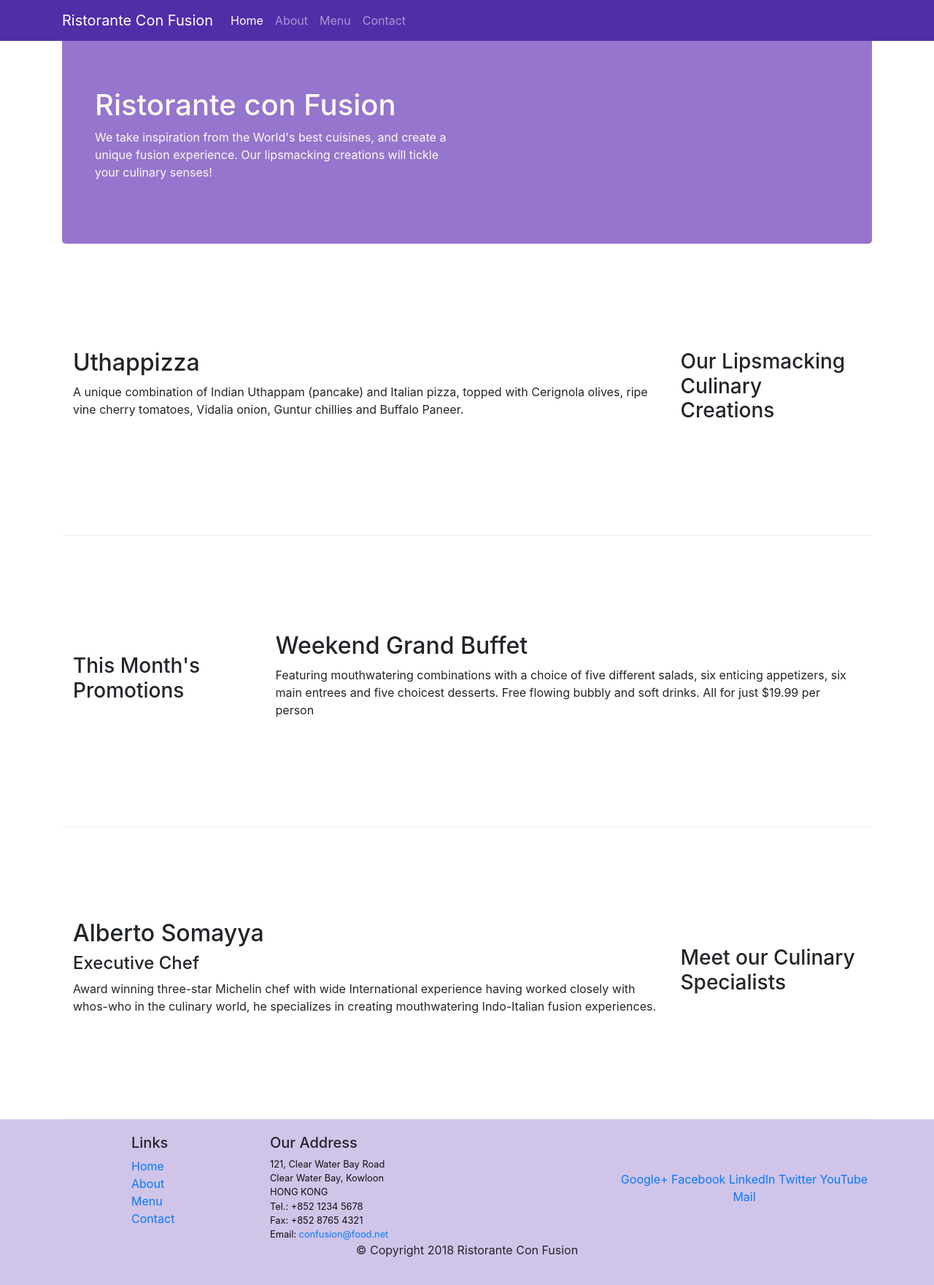
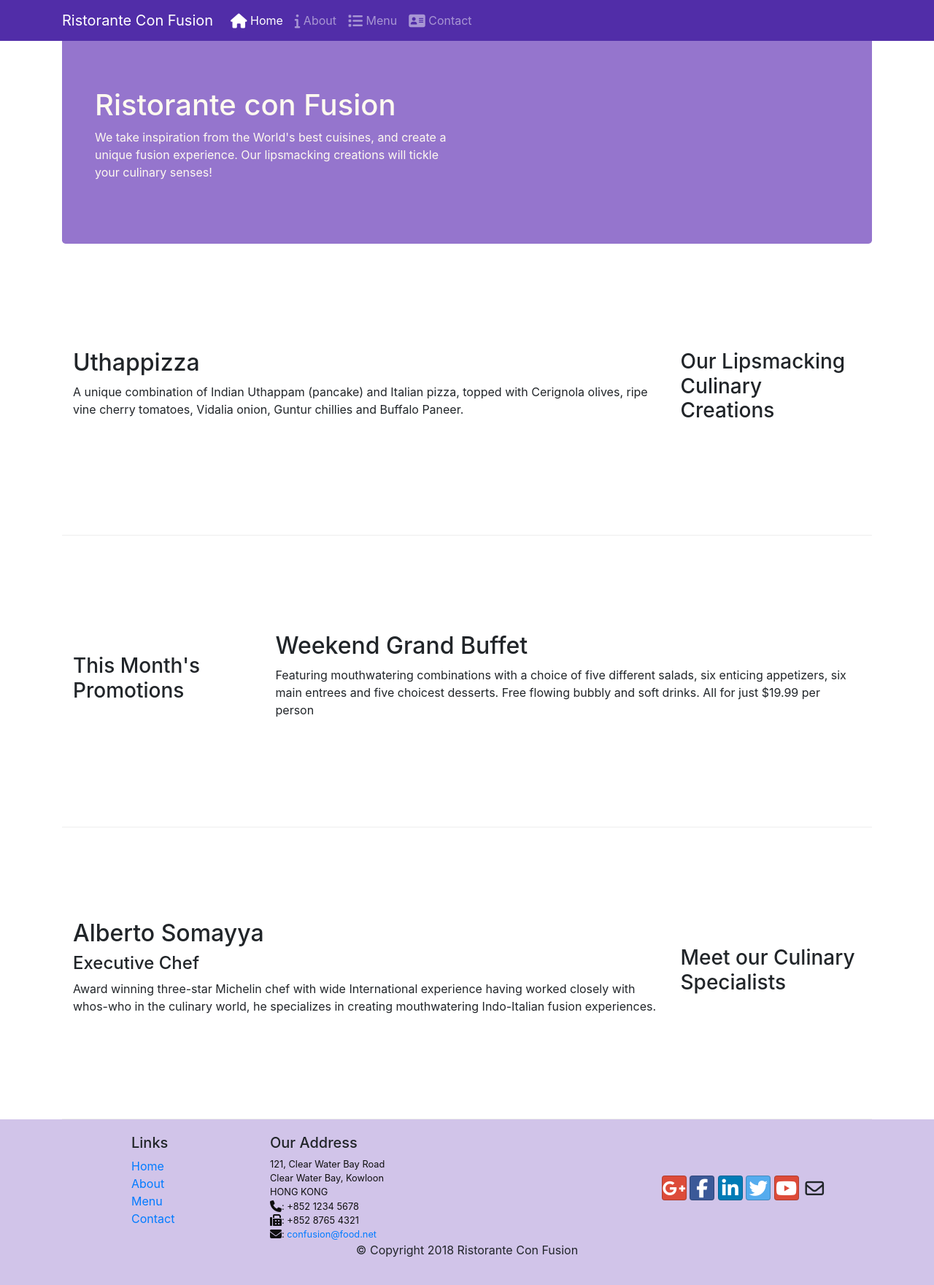
Before and after one commit to esneidermanzano/creactwork, a website: page index.html in a window 1280 px wide. Shown: the whole page at 73% size. Drawn offline with nearby package versions, Linux system fonts and the light colour scheme.

Commit message:
Icon Fonts

```diff
--- a/index.html
+++ b/index.html
@@ -6,7 +6,10 @@
 
     <!-- Bootstrap CSS -->
     <link rel="stylesheet" href="node_modules/bootstrap/dist/css/bootstrap.min.css">
+    <link rel="stylesheet" href="node_modules/font-awesome/css/font-awesome.min.css">
+    <link rel="stylesheet" href="node_modules/bootstrap-social/bootstrap-social.css">
     <link href="css/styles.css" rel="stylesheet"/>
+
 <head>
     <title>Ristorante Con Fusion</title>
 </head>
@@ -20,10 +23,10 @@
            <a class="navbar-brand" href="#">Ristorante Con Fusion</a>
            <div class="collapse navbar-collapse" id="Navbar">
                 <ul class="navbar-nav mr-auto">
-                    <li class="nav-item active"><a class="nav-link" href="#">Home</a></li>
-                    <li class="nav-item"><a class="nav-link" href="./aboutus.html">About</a></li>
-                    <li class="nav-item"><a class="nav-link" href="#">Menu</a></li>
-                    <li class="nav-item"><a class="nav-link" href="#">Contact</a></li>
+                    <li class="nav-item active"><a class="nav-link" href="#"><span class="fa fa-home fa-lg"></span> Home</a></li>
+                    <li class="nav-item"><a class="nav-link" href="./aboutus.html"><span class="fa fa-info fa-lg"></span> About</a></li>
+                    <li class="nav-item"><a class="nav-link" href="#"><span class="fa fa-list fa-lg"></span> Menu</a></li>
+                    <li class="nav-item"><a class="nav-link" href="#"><span class="fa fa-address-card fa-lg"></span> Contact</a></li>
                 </ul>
             </div>
         </div>
@@ -86,7 +89,7 @@
                     <h5>Links</h5>
                     <ul class="list-unstyled">
                         <li><a href="#">Home</a></li>
-                        <li><a href="#">About</a></li>
+                        <li><a href="./aboutus.html">About</a></li>
                         <li><a href="#">Menu</a></li>
                         <li><a href="#">Contact</a></li>
                     </ul>
@@ -97,19 +100,20 @@
 		              121, Clear Water Bay Road<br>
 		              Clear Water Bay, Kowloon<br>
 		              HONG KONG<br>
-		              Tel.: +852 1234 5678<br>
-		              Fax: +852 8765 4321<br>
-		              Email: <a href="mailto:confusion@food.net">confusion@food.net</a>
+		              <i class="fa fa-phone fa-lg"></i>: +852 1234 5678<br>
+                      <i class="fa fa-fax fa-lg"></i>: +852 8765 4321<br>
+                      <i class="fa fa-envelope fa-lg"></i>:
+                      <a href="mailto:confusion@food.net">confusion@food.net</a>
 		           </address>
                 </div>
                 <div class="col-12 col-sm-4 align-self-center">
                     <div class="text-center">
-                        <a href="http://google.com/+">Google+</a>
-                        <a href="http://www.facebook.com/profile.php?id=">Facebook</a>
-                        <a href="http://www.linkedin.com/in/">LinkedIn</a>
-                        <a href="http://twitter.com/">Twitter</a>
-                        <a href="http://youtube.com/">YouTube</a>
-                        <a href="mailto:">Mail</a>
+                        <a class="btn btn-social-icon btn-google" href="http://google.com/+"><i class="fa fa-google-plus"></i></a>
+                        <a class="btn btn-social-icon btn-facebook" href="http://www.facebook.com/profile.php?id="><i class="fa fa-facebook"></i></a>
+                        <a class="btn btn-social-icon btn-linkedin" href="http://www.linkedin.com/in/"><i class="fa fa-linkedin"></i></a>
+                        <a class="btn btn-social-icon btn-twitter" href="http://twitter.com/"><i class="fa fa-twitter"></i></a>
+                        <a class="btn btn-social-icon btn-google" href="http://youtube.com/"><i class="fa fa-youtube"></i></a>
+                        <a class="btn btn-social-icon" href="mailto:"><i class="fa fa-envelope-o"></i></a>
                     </div>
                 </div>
            </div>
--- a/package.json
+++ b/package.json
@@ -19,6 +19,8 @@
   },
   "dependencies": {
     "bootstrap": "^4.5.0",
+    "bootstrap-social": "^5.1.1",
+    "fontawesome": "^4.7.0",
     "jquery": "^3.5.1",
     "popper.js": "^1.16.1"
   }
```
Also changed, not shown: aboutus.html (+17 -14 lines), 1 other file.
